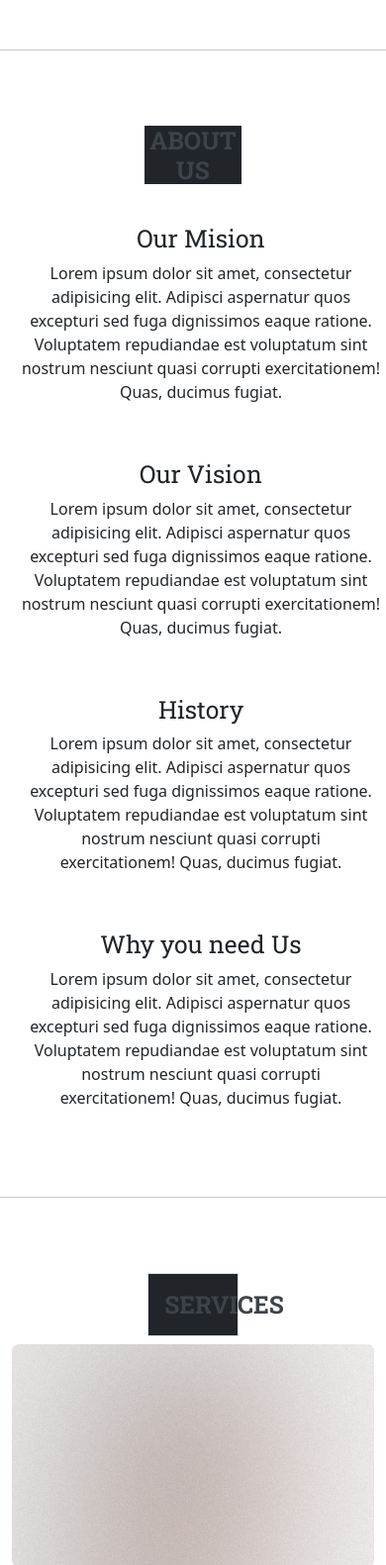
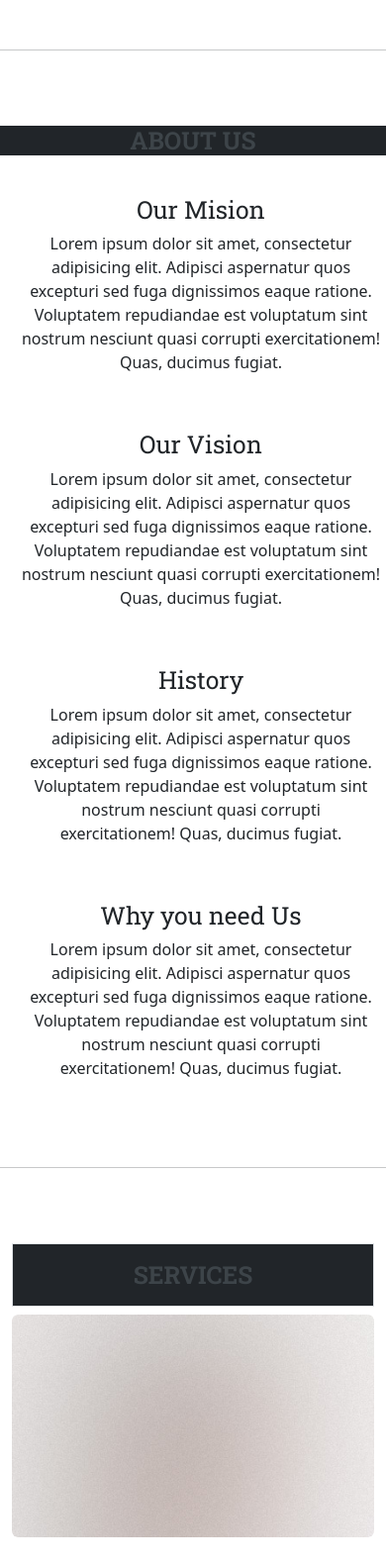
Before and after one commit to afunmibi/mrkazim, a plain HTML site: page index.html in a window 390 px wide. Shown: the part 1620-3201 px from the top of the page at 99% size. Drawn offline with nearby package versions, Linux system fonts and the light colour scheme; files whose address does not match are found by name.

Commit message:
Update index.html

```diff
--- a/index.html
+++ b/index.html
@@ -61,7 +61,7 @@
 <hr id="About">
 <div class="space"></div>
 <div class="text-center mx-auto " id="About">
-    <h2 class=" mx-auto col-3 bg-dark"> <strong>ABOUT US</strong></h2>
+    <h2 class=" mx-auto col-sm-8 col-md-3 bg-dark"> <strong>ABOUT US</strong></h2>
     <div class="row align-items-md-stretch mx-auto">
 
         <div class="col-md-5 mx-2 my-2 px-2">
@@ -98,7 +98,7 @@
         <hr id="services">
 <div class="space"></div>
         <div class="container-fluid mx-auto">
-            <h2 class="text-center col-3 mx-auto p-3 bg-dark border" ><strong>SERVICES</strong></h2>
+            <h2 class="text-center col-sm-8 col-md-3 mx-auto p-3 bg-dark border" ><strong>SERVICES</strong></h2>
         <div class="row">
 
 
@@ -166,7 +166,7 @@
 <hr id="contact">
 <div class="space"></div>
 <div class="container">
-    <h2 class="mx-auto col-3 bg-dark" ><strong>CONTACT US</strong></h2>
+    <h2 class="mx-auto col-sm-8 col-md-3 bg-dark" ><strong>CONTACT US</strong></h2>
     <div class="row border">
         <div class="col-3"></div>
         <div class="col-6">
```
